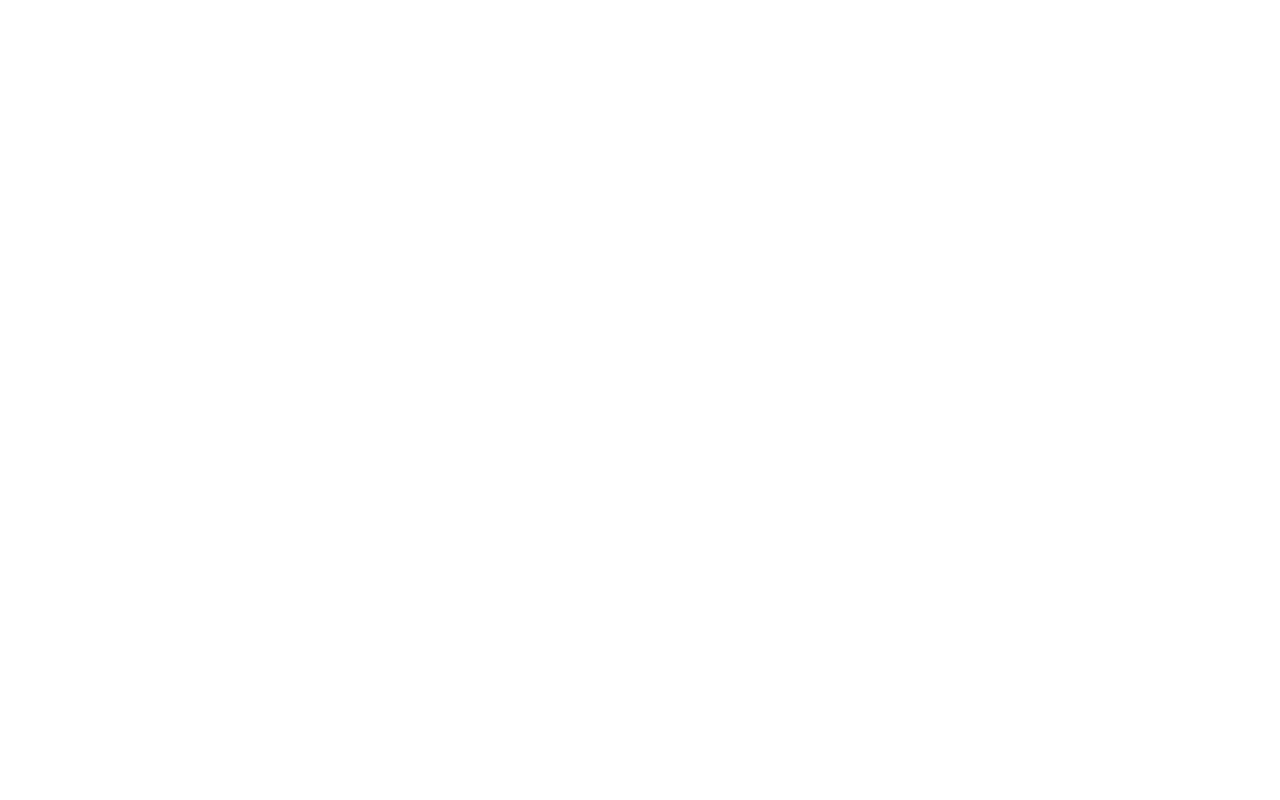
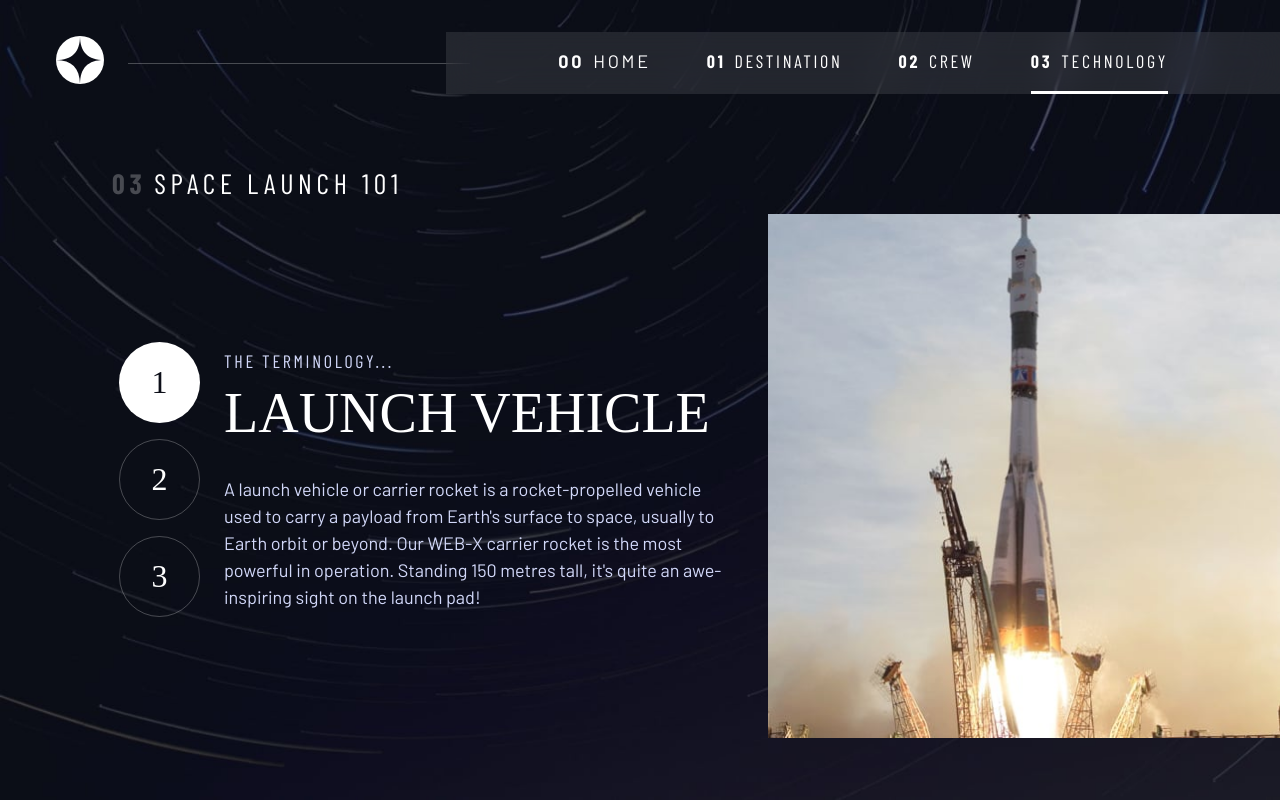
Before and after one commit to Simplypurr/space-tourism, a plain HTML site: page technology.html in a window 1280 px wide. Drawn offline with nearby package versions, Linux system fonts and the light colour scheme; a web font is replaced by a local one.

Commit message:
add technology page, finish layout and tabs

```diff
--- a/crew.html
+++ b/crew.html
@@ -14,6 +14,7 @@
   <link rel="stylesheet" href="index.css">
   <title>Frontend Mentor | Space tourism website</title>
   <script src="index.js" defer></script>
+  <script type="module" src="./tabs.js" defer></script>
 </head>
 
 <body class="crew">
@@ -76,7 +77,7 @@
   </main>
 
 
-  <script type="module" src="./tabs.js"></script>
+
 </body>
 
 </html>
--- a/index.css
+++ b/index.css
@@ -118,6 +118,10 @@ select {
 .flex {
   display: flex;
   gap: var(--gap, 1rem);
+}
+
+span {
+  white-space: nowrap;
 }
 
 .grid {
@@ -554,6 +558,23 @@ body {
     background-image: url("./assets/crew/background-crew-desktop.jpg");
   }
 }
+
+/* technology */
+.technology {
+  background-image: url("./assets/technology/background-technology-mobile.jpg");
+}
+
+@media (min-width: 35em) {
+  .technology {
+    background-image: url("./assets/technology/background-technology-tablet.jpg");
+  }
+}
+
+@media (min-width: 45em) {
+  .technology {
+    background-image: url("./assets/technology/background-technology-desktop.jpg");
+  }
+}
 /* layout */
 
 .grid-container {
@@ -586,6 +607,7 @@ body {
 .grid-container--destination > picture {
   grid-area: image;
   max-width: 60%;
+  align-self: start;
 }
 
 .grid-container--destination > .tab-list {
@@ -623,6 +645,7 @@ body {
   grid-area: image;
   max-width: 60%;
   border-bottom: 1px solid hsl(var(--clr-white) / 0.1);
+  align-self: end;
 }
 
 .grid-container--crew > .dot-indicators {
@@ -635,6 +658,25 @@ body {
 
 .crew-details h2 {
   opacity: 0.5;
+}
+
+/* technology layout */
+
+.grid-container--technology {
+  --flow-space: 2rem;
+  grid-template-areas:
+    "title"
+    "image"
+    "tabs"
+    "content";
+}
+
+.technology-img {
+  transform: scale(1.2);
+}
+
+.technology-description > header {
+  margin-bottom: 2rem;
 }
 
 @media (min-width: 35em) {
@@ -655,6 +697,10 @@ body {
       "content"
       "tabs"
       "image";
+  }
+
+  .grid-container--technology {
+    --flow-space: 3rem;
   }
 }
 
@@ -701,6 +747,11 @@ body {
   }
 
   .grid-container--crew {
+    grid-template-columns: minmax(1rem, 1fr) minmax(0, 35rem) minmax(0, 25rem) minmax(
+        1rem,
+        1fr
+      );
+    justify-items: start;
     grid-template-areas:
       ". title title ."
       ". content image ."
@@ -712,6 +763,37 @@ body {
   }
 
   .grid-container--crew > picture {
+    grid-column: span 2;
     align-self: end;
+    max-width: 100%;
+  }
+
+  .grid-container--technology {
+    --flow-space: 0rem;
+    grid-template-columns:
+      minmax(0.5rem, 4rem) minmax(0, 5rem) minmax(10rem, 32rem)
+      minmax(20rem, 32rem);
+    padding-right: 0;
+    justify-content: space-between;
+    grid-template-areas:
+      ". title title ."
+      ". tabs content image"
+      ". tabs content image";
+  }
+
+  .grid-container--technology > .number-indicators {
+    flex-direction: column;
+    justify-items: left;
+    grid-area: 2/2/4/3;
+  }
+
+  .grid-container--technology > picture {
+    transform: scale(1);
+    grid-area: 2/4/4/5;
+    align-content: right;
+  }
+
+  .grid-container--technology > .technology-description {
+    grid-area: 2/3/4/4;
   }
 }
--- a/tabs.js
+++ b/tabs.js
@@ -44,10 +44,15 @@ function changeTabPanel(e) {
   const destinationDescription = document.getElementById('destination-description');
   const destinationDistance = document.getElementById('destination-distance');
   const destinationTime = document.getElementById('destination-time');
-  const picture = document.getElementById('image');
+
   const crewTitle = document.getElementById('crew-title');
   const crewName = document.getElementById('crew-name');
   const crewDescription = document.getElementById('crew-description');
+
+  const termName = document.getElementById('term-name');
+  const termDescription = document.getElementById('term-description');
+
+  const picture = document.getElementById('image');
   const sourceTag = [...picture.children][0];
   const imgTag = [...picture.children][1];
 
@@ -89,6 +94,15 @@ function changeTabPanel(e) {
       });
       break;
     case '/technology.html':
+      [termName, termDescription].forEach(item => item.innerText = '');
+      data.technology.map(item => {
+        if (item.name.toLowerCase() === tabName.slice(0, -1).trim()) {
+          termDescription.innerText = item.description;
+          termName.innerText = item.name;
+          imgTag.src = item.images.landscape;
+          sourceTag.srcset = item.images.portrait;
+        }
+      })
 
   }
 }
--- a/technology.html
+++ b/technology.html
@@ -0,0 +1,86 @@
+<!DOCTYPE html>
+<html lang="en">
+
+<head>
+  <meta charset="UTF-8" />
+  <meta name="viewport" content="width=device-width, initial-scale=1.0" />
+
+  <link rel="icon" type="image/png" sizes="32x32" href="./assets/favicon-32x32.png" />
+  <!-- Google fonts -->
+  <link rel="preconnect" href="https://fonts.googleapis.com" />
+  <link rel="preconnect" href="https://fonts.gstatic.com" crossorigin />
+  <link href="https://fonts.googleapis.com/css2?family=Barlow+Condensed:wght@400;700&family=Bellefair&family=Barlow:wght@400;700&display=swap"
+        rel="stylesheet" />
+  <link rel="stylesheet" href="./index.css" />
+  <title>Frontend Mentor | Space tourism website</title>
+  <script src="./index.js" defer></script>
+  <script src="./tabs.js" type="module" defer></script>
+</head>
+
+<body class="technology">
+  <header class="primary-header flex">
+    <div>
+      <img src="./assets/shared/logo.svg" alt="space tourism logo" class="logo" />
+    </div>
+    <button class="mobile-nav-toggle" aria-controls="primary-navigation">
+      <span class="sr-only" aria-expanded="false">
+        Menu
+      </span>
+    </button>
+    <nav>
+      <ul id="primary-navigation" class="primary-navigation underlined-indicators mobile flex">
+        <li>
+          <a class="uppercase text-white letter-spacing-2" href="index.html">
+            <span aria-hidden="true">00</span>Home
+          </a>
+        </li>
+        <li>
+          <a class="ff-sans-cond uppercase text-white letter-spacing-2" href="destination.html">
+            <span aria-hidden="true">01</span>Destination
+          </a>
+        </li>
+        <li>
+          <a class="ff-sans-cond uppercase text-white letter-spacing-2" href="crew.html">
+            <span aria-hidden="true">02</span>Crew
+          </a>
+        </li>
+        <li class="active">
+          <a class="ff-sans-cond uppercase text-white letter-spacing-2" href="technology.html">
+            <span aria-hidden="true">03</span>Technology
+          </a>
+        </li>
+      </ul>
+    </nav>
+  </header>
+  <main id="main" class="grid-container grid-container--technology flow">
+    <h1 class="numbered-title"><span aria-hidden="true">03</span>Space launch 101</h1>
+    <picture id="image" class="technology-img">
+      <source media="(min-width: 45em)" srcset="./assets/technology/image-launch-vehicle-portrait.jpg">
+      <img src="./assets/technology/image-launch-vehicle-landscape.jpg" alt="vehicle launch">
+    </picture>
+    <div class="number-indicators flex" role="tablist">
+      <button aria-selected="true" class="ff-serif fs-600" role="tab" tabindex="0"><span class="sr-only">Launch
+          vehicle</span>1</button>
+      <button aria-selected="false" class="ff-serif fs-600" role="tab" tabindex="-1"><span
+              class="sr-only">Spaceport</span>2</button>
+      <button aria-selected="false" class="ff-serif fs-600" role="tab" tabindex="-1"><span class="sr-only">Space
+          capsule</span>3</button>
+    </div>
+
+    <article class="technology-description">
+      <header class="flow flow-space--small">
+        <h2 class="fs-400 text-light ff-sans-cond uppercase letter-spacing-2">The Terminology...</h2>
+        <p class="fs-700 uppercase ff-serif " id="term-name">Launch vehicle</p>
+      </header>
+      <p class="fs-400 text-light" id="term-description">
+        A launch vehicle or carrier rocket is a rocket-propelled vehicle used to carry a
+        payload from Earth's surface to space, usually to Earth orbit or beyond. Our
+        WEB-X carrier rocket is the most powerful in operation. Standing 150 metres tall,
+        it's quite an awe-inspiring sight on the launch pad!
+      </p>
+    </article>
+
+  </main>
+</body>
+
+</html>
```
Also changed, not shown: index.html (+1 -1 lines).
